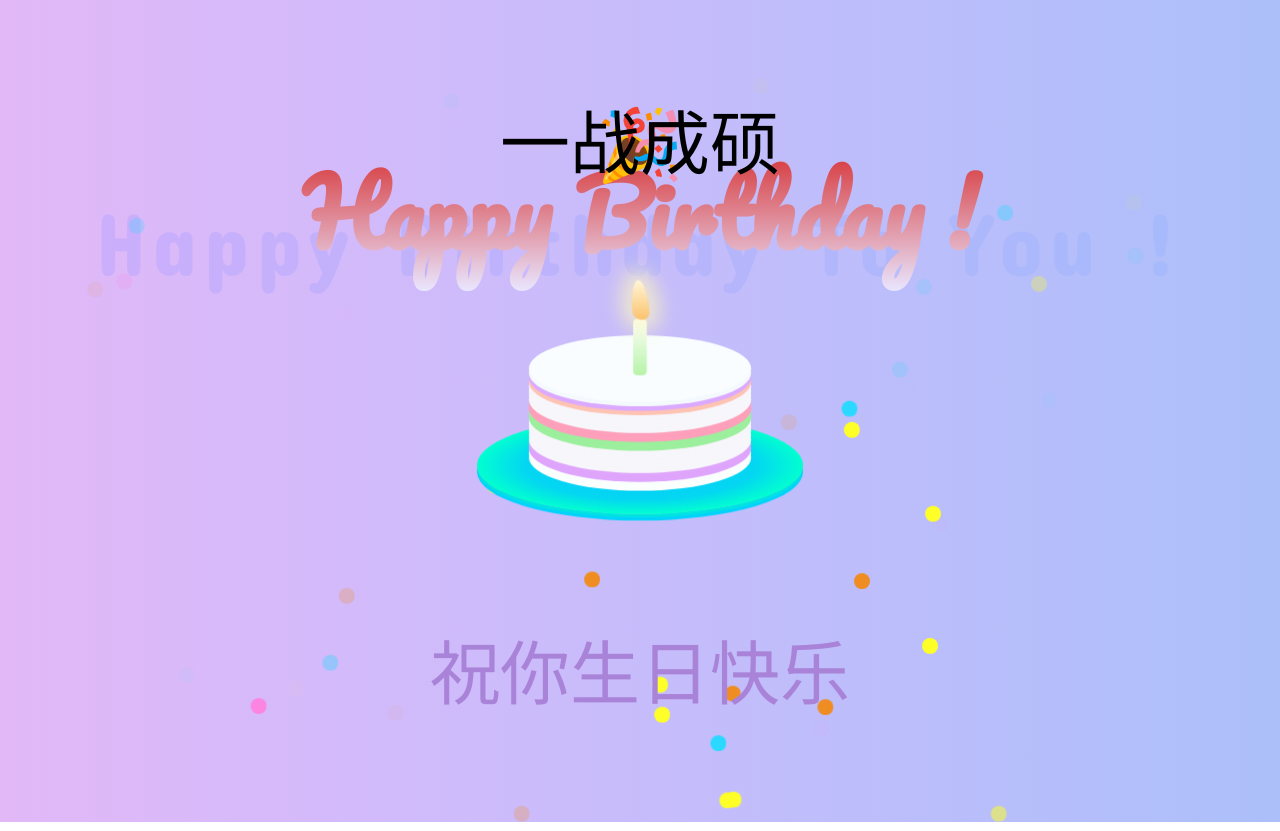
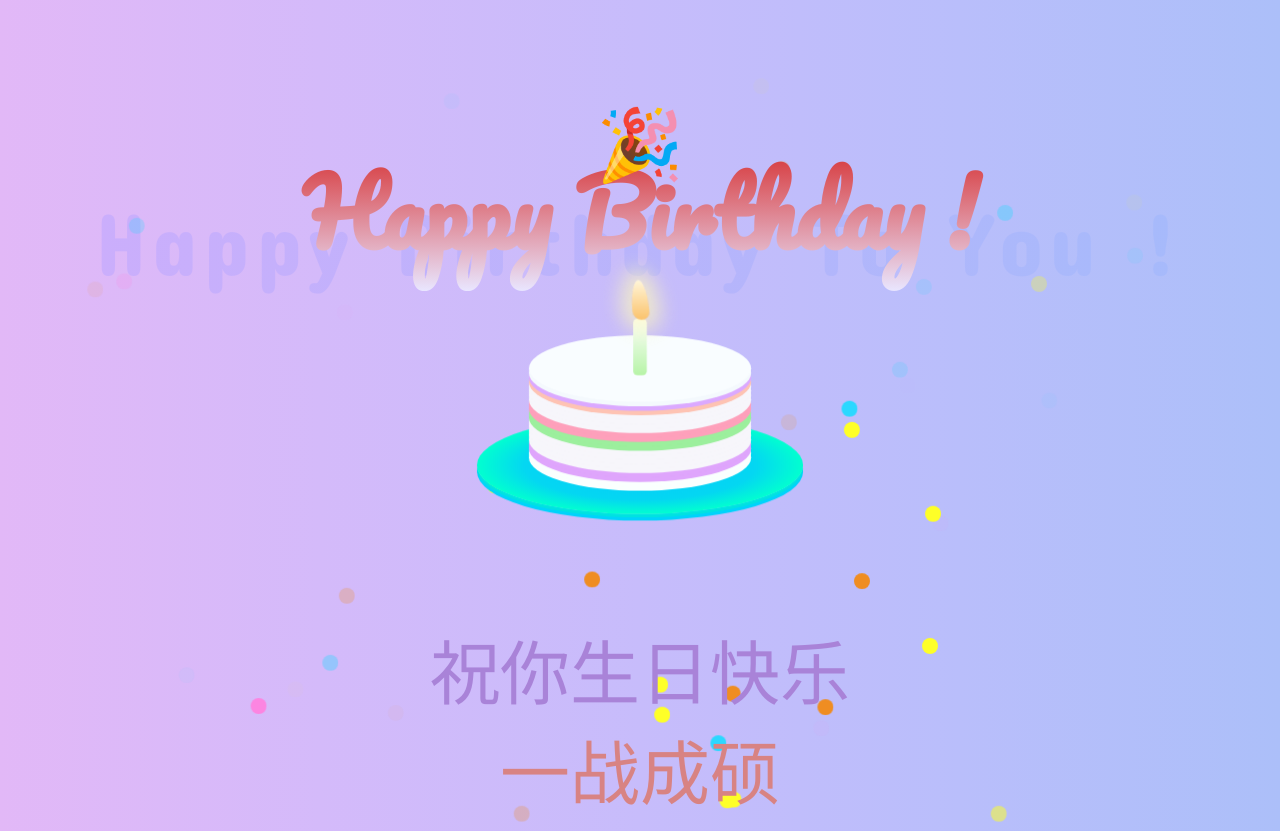
Before and after one commit to 1752597830/happy, a plain HTML site: page index.html in a window 1280 px wide. Drawn offline with Linux system fonts and the light colour scheme.

Commit message:
Update style.css

```diff
--- a/css/style.css
+++ b/css/style.css
@@ -721,7 +721,17 @@ h1, h2, span {
     border-radius: 100%;
     color:#A983D8;
   }
+  .plate3 {
 
+    text-align: center;
+    width: 100%;
+    bottom: -5px;
+
+    top: 700px;
+
+    border-radius: 100%;
+    color:#d88383;
+  }
   .candle {
     position: relative;
     height: 50px;
```
